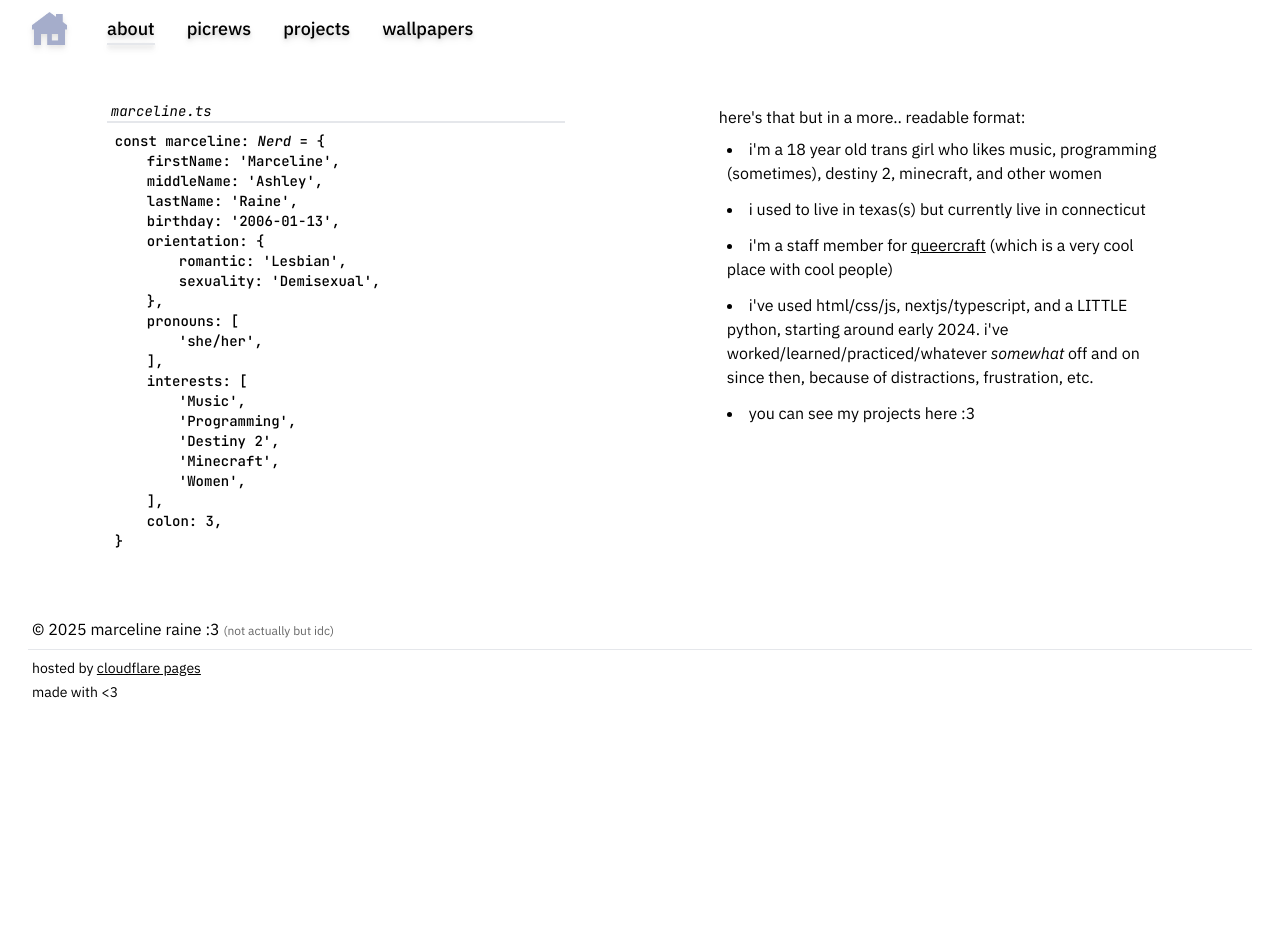
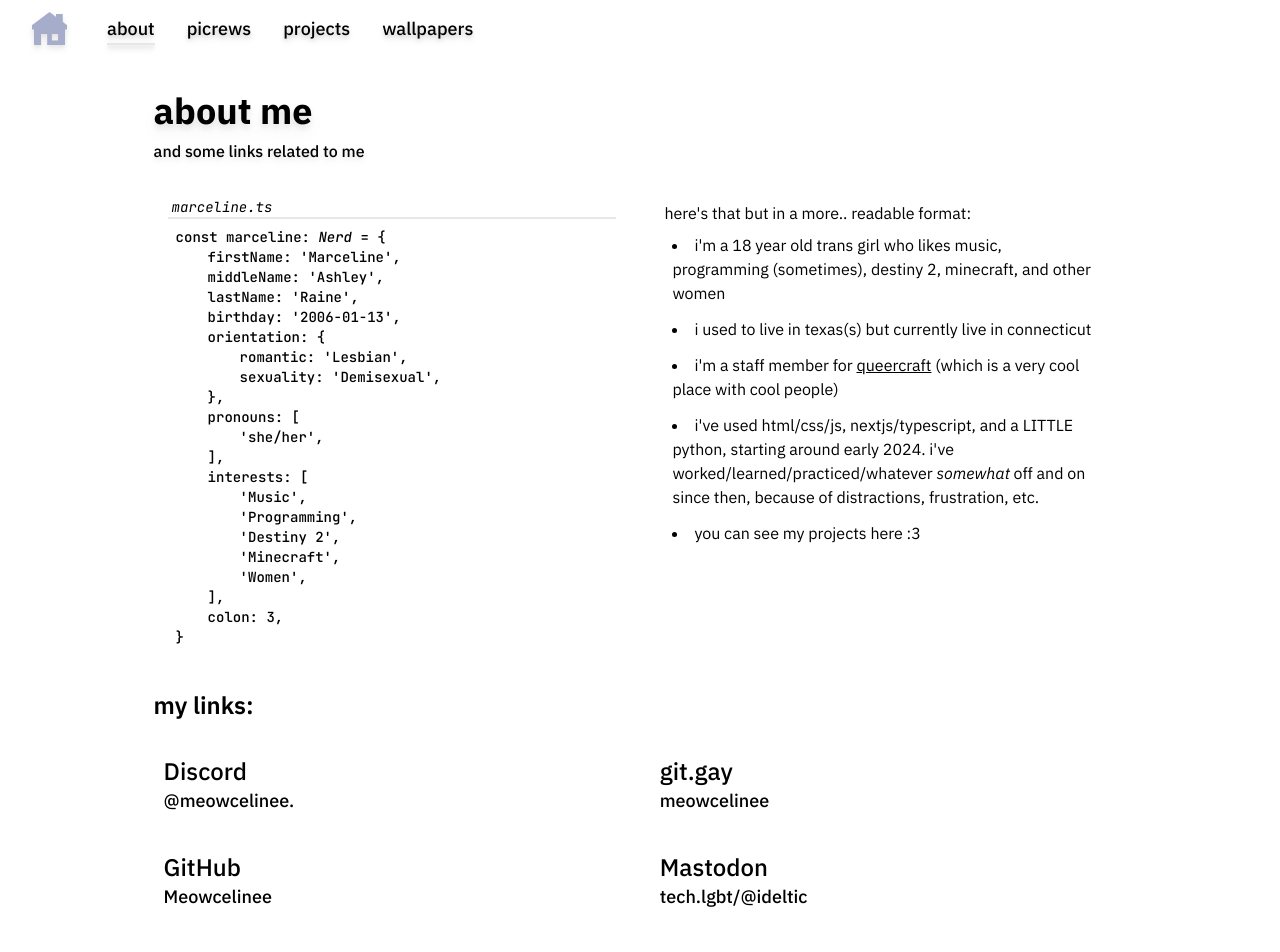
Before and after one commit to Meowcelinee/website, a Next.js app: page /about in a window 1280 px wide. Shown: the top 952 px of the page. Before the commit the page ends 800 px from the top, so only its background shows below. Built offline with nearby package versions, Linux system fonts and the light colour scheme; a web font is replaced by a local one; what @catppuccin/tailwindcss would draw is missing.

Commit message:
links :3

```diff
--- a/src/components/homepage/links.tsx
+++ b/src/components/homepage/links.tsx
@@ -1,33 +1,32 @@
 import Link from 'next/link';
-import links from '@/src/data/linkData';
+import { LinkItem } from '@/src/data/linkData';
 
-export default function Links() {
-    return links.map(link => {
-        if (!link.link) {
-            return (
-                <div
-                    className='bg-mantle rounded-2xl text-center mx-auto md:py-4 py-3 w-11/12 md:w-3/4'
-                    key={link.name}
-                >
-                    <p className='font-medium md:text-lg'>{link.name}</p>
-                    {link.username && (
-                        <p className='text-sm text-subtext0'>{link.username}</p>
-                    )}
-                </div>
-            );
-        }
-        return (
-            <Link
-                className='bg-mantle rounded-2xl text-text text-center font-medium md:text-lg mx-auto md:py-4 py-3 w-11/12 md:w-3/4 transition duration-300 hover:text-pink hover:bg-surface0'
-                href={link.link}
-                target='_blank'
-                key={link.name}
-            >
-                <p>{link.name}</p>
-                {link.username && (
-                    <p className='text-sm text-subtext0'>{link.username}</p>
-                )}
-            </Link>
-        );
-    });
+export default function AboutLink(props: LinkItem) {
+    return props.link ? (
+        <Link
+            className='bg-mantle border-2 border-transparent rounded-lg my-2 py-2 px-2 md:w-[49%] w-full transition duration-300 hover:border-subtext0 hover:bg-base hover:-translate-y-1'
+            href={props.link}
+            target='_blank'
+        >
+            <div className='flex flex-col'>
+                <h3 className='md:text-2xl text-xl text-pink font-medium w-fit'>
+                    {props.name}
+                </h3>
+                <h2 className='md:text-lg text-subtext1 font-medium'>
+                    {props.username}
+                </h2>
+            </div>
+        </Link>
+    ) : (
+        <div className='bg-mantle border-2 border-transparent rounded-lg my-2 py-2 px-2 md:w-[49%] w-full'>
+            <div className='flex flex-col'>
+                <h3 className='md:text-2xl text-xl font-medium w-fit'>
+                    {props.name}
+                </h3>
+                <h2 className='md:text-lg text-subtext1 font-medium'>
+                    {props.username}
+                </h2>
+            </div>
+        </div>
+    );
 }
--- a/src/data/linkData.ts
+++ b/src/data/linkData.ts
@@ -20,9 +20,9 @@ const links: LinkItem[] = [
         username: 'Meowcelinee',
     },
     {
-        name: 'Mastodon (tech.lgbt)',
+        name: 'Mastodon',
         link: 'https://tech.lgbt/@ideltic',
-        username: '@ideltic (regrettably)',
+        username: 'tech.lgbt/@ideltic',
     },
     {
         name: 'Threads',
@@ -51,3 +51,4 @@ const links: LinkItem[] = [
 ];
 
 export default links;
+export type { LinkItem };
--- a/src/pages/about.tsx
+++ b/src/pages/about.tsx
@@ -1,20 +1,43 @@
 import Codeblock from '@/src/components/about_me/Codeblock';
 import List from '@/src/components/about_me/List';
+import AboutLink from '@/src/components/homepage/links';
+import links from '@/src/data/linkData';
 
 export default function AboutMe() {
     return (
         <>
-            <div className='md:flex block bg-base justify-center align-middle md:p-8 p-4'>
-                <div className='w-full'>
-                    <Codeblock />
+            <div className='bg-base p-8'>
+                <div className='md:w-4/5 w-11/12 m-auto'>
+                    <h1 className='md:text-4xl text-3xl text-pink font-bold mb-2 drop-shadow-lg'>
+                        about me
+                    </h1>
+                    <p className='text-subtext0 font-medium drop-shadow-md'>
+                        and some links related to me
+                    </p>
                 </div>
-                <div className='w-full md:my-0 my-5 h-full'>
-                    <div className='block bg-gradient-to-tr from-mantle via-crust to-mantle py-3 px-4 m-auto rounded-md border-2 border-transparent transition duration-500 md:w-4/5 w-11/12 md:hover:border-overlay0'>
-                        <p className='text-subtext1'>
-                            here&apos;s that but in a more.. readable format:
-                        </p>
-                        <div className='p-2'>
-                            <List />
+                <br />
+
+                <div className='flex flex-col gap-8'>
+                    <div className='md:flex md:flex-row flex-col gap-4 md:w-4/5 w-11/12 mx-auto'>
+                        <Codeblock />
+                        <div className='block bg-gradient-to-tr from-mantle via-crust to-mantle py-3 px-4 rounded-md border-2 border-transparent transition duration-500 md:w-4/5 w-11/12 h-fit md:hover:border-overlay0'>
+                            <p className='text-subtext1'>
+                                here&apos;s that but in a more.. readable
+                                format:
+                            </p>
+                            <div className='p-2'>
+                                <List />
+                            </div>
+                        </div>
+                    </div>
+                    <div className='md:w-4/5 w-11/12 mx-auto'>
+                        <h2 className='text-2xl text-pink font-semibold mb-4'>
+                            my links:
+                        </h2>
+                        <div className='flex flex-wrap justify-between w-full'>
+                            {links.map((link, linkKey) => {
+                                return <AboutLink {...link} key={linkKey} />;
+                            })}
                         </div>
                     </div>
                 </div>
```
